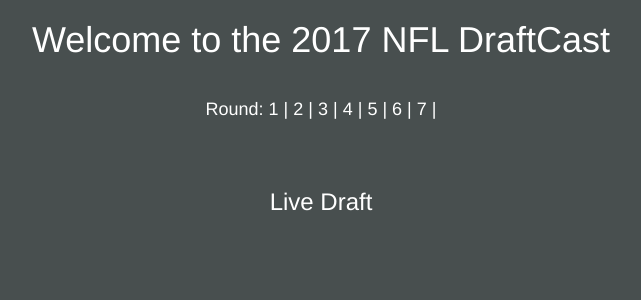
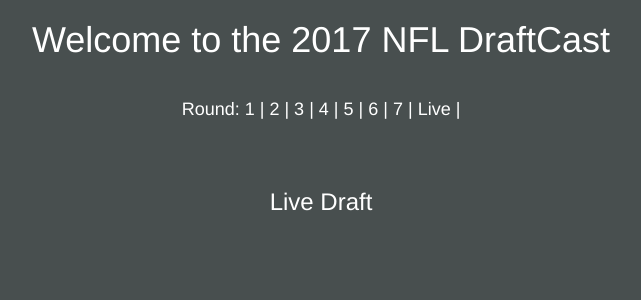
Before and after one commit to rallen0150/nfl_draftcast, a Django app: template templates/index.html in a window 1280 px wide. Shown: the top 300 px of the page, without its empty margins (319-960 px from the left). Run offline with Django 3.2, Linux system fonts and the light colour scheme; the template is opened without the code that fills it, so the values that code supplies are empty; some libraries are stand-ins or nearby versions.

Commit message:
can't believe I forgot an a tag to index

```diff
--- a/templates/index.html
+++ b/templates/index.html
@@ -10,7 +10,8 @@
       <a class="round_number" href="{% url 'round_view' 4 %}">4</a> |
       <a class="round_number" href="{% url 'round_view' 5 %}">5</a> |
       <a class="round_number" href="{% url 'round_view' 6 %}">6</a> |
-      <a class="round_number" href="{% url 'round_view' 7 %}">7</a> | </h4><br>
+      <a class="round_number" href="{% url 'round_view' 7 %}">7</a> |
+      <a class="round_number" href="{% url 'index_view' %}">Live</a> | </h4><br>
     <br>
     <h3 class="text-center">Live Draft</h3>
   </div>
--- a/templates/round.html
+++ b/templates/round.html
@@ -10,7 +10,8 @@
       <a class="round_number" href="{% url 'round_view' 4 %}">4</a> |
       <a class="round_number" href="{% url 'round_view' 5 %}">5</a> |
       <a class="round_number" href="{% url 'round_view' 6 %}">6</a> |
-      <a class="round_number" href="{% url 'round_view' 7 %}">7</a> | </h4><br>
+      <a class="round_number" href="{% url 'round_view' 7 %}">7</a> |
+      <a class="round_number" href="{% url 'index_view' %}">Live</a> | </h4><br>
     <br>
     <h3 class="text-center">Round {{ round }}</h3>
   </div>
```
